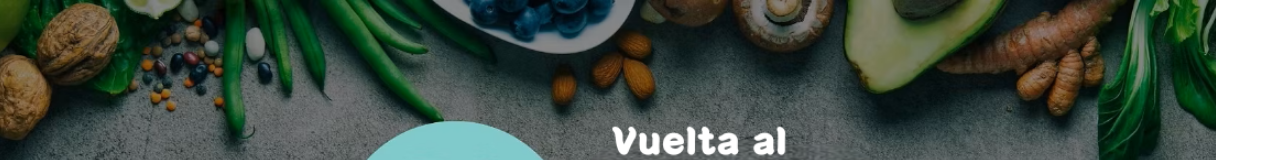
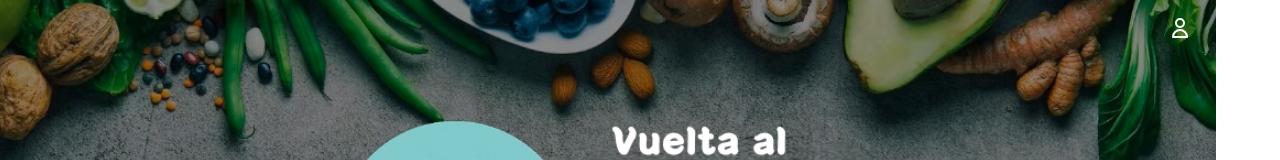
Before and after one commit to Recetas-de-Comidas-Por-Vanderlene/Recetas-Frontend, a React (Vite) app: page / in a window 1280 px wide. Shown: the top 160 px of the page. Built offline with nearby package versions, Linux system fonts and the light colour scheme.

Commit message:
config: Añadir tipografías con Poppins/Roboto y ajustes finales de .gitignore/Hero.jsx

```diff
--- a/index.html
+++ b/index.html
@@ -5,6 +5,7 @@
     <link rel="icon" type="image/svg+xml" href="/vite.svg" />
     <meta name="viewport" content="width=device-width, initial-scale=1.0" />
     <title>mis-recetas</title>
+
   </head>
   <body>
     <div id="root"></div>
--- a/src/components/Hero.jsx
+++ b/src/components/Hero.jsx
@@ -4,11 +4,32 @@ import HeroBg from '../assets/hero-bg.png'; // Verifica que la ruta sea correcta
 
 const Hero = () => {
   return (
+    // Usamos 'relative' para que el icono 'absolute' se posicione dentro del header
     <header
       className="relative w-full h-[30vh] md:h-[50vh] lg:h-[60vh] bg-center bg-cover bg-no-repeat brightness-100"
       style={{ backgroundImage: `url(${HeroBg})` }}
     >
-      {/* Sin overlay para máxima luminosidad */}
+      {/* Ícono de Usuario (Login) en la esquina superior derecha */}
+      {/* Usamos z-10 para asegurar que esté sobre la imagen si fuera necesario */}
+      <div className="absolute top-4 right-6 z-10 cursor-pointer">
+        <svg
+          // Ajustamos el tamaño a w-5 h-5 para que sea visible pero discreto
+          className="w-6 h-6 text-white hover:text-orange-400"
+          fill="none"
+          stroke="currentColor"
+          viewBox="0 0 24 24"
+          xmlns="http://www.w3.org/2000/svg"
+        >
+          {/* Path para el icono de usuario/login */}
+          <path
+            strokeLinecap="round"
+            strokeLinejoin="round"
+            strokeWidth="2"
+            d="M16 7a4 4 0 11-8 0 4 4 0 018 0zM12 14a7 7 0 00-7 7h14a7 7 0 00-7-7z"
+          />
+        </svg>
+      </div>
+
     </header>
   );
 };
--- a/tailwind.config.js
+++ b/tailwind.config.js
@@ -1,11 +1,23 @@
+// tailwind.config.js
 /** @type {import('tailwindcss').Config} */
+
+// 1. SOLUCIÓN: Cambia 'require' por 'import'
+import defaultTheme from 'tailwindcss/defaultTheme';
+
 export default {
   content: [
     "./index.html",
     "./src/**/*.{js,ts,jsx,tsx}",
   ],
   theme: {
-    extend: {},
+    extend: {
+      fontFamily: {
+        // 2. Usando la sintaxis de propagación (spread) con el objeto importado
+        sans: ['Poppins', ...defaultTheme.fontFamily.sans],
+        heading: ['Roboto Slab', ...defaultTheme.fontFamily.serif],
+        mono: ['Menlo', 'Monaco', ...defaultTheme.fontFamily.mono],
+      },
+    },
   },
   plugins: [],
 }
```
Also changed, not shown: 1 other file (tests, documents, lock files or other folders).
